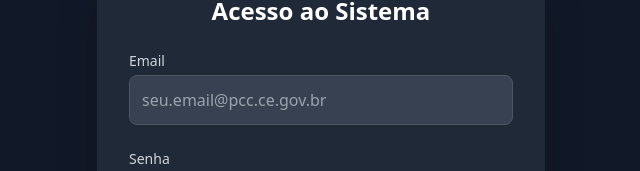
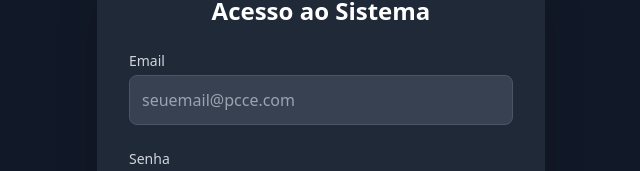
Before and after one commit to policiacivildto-arch/EGIDE, a React (Create React App) app: page / in a window 1280 px wide. Shown: the part 343-514 px from the top of the page, without its empty margins (319-959 px from the left). Built offline with nearby package versions, Linux system fonts and the light colour scheme; no server answers.

Commit message:
Atualizar placeholder de email para pcce.com

```diff
--- a/src/views/auth/LoginScreen.js
+++ b/src/views/auth/LoginScreen.js
@@ -39,7 +39,7 @@ import { LogIn } from 'lucide-react';
             <form onSubmit={handleLogin} className="space-y-6">
                 <div>
                     <label className="block text-sm font-medium text-gray-300 mb-1">Email</label>
-                    <input type="email" value={email} onChange={(e) => setEmail(e.target.value)} className="w-full p-3 bg-gray-700 text-white rounded-lg border border-gray-600 focus:ring-2 focus:ring-blue-500 focus:border-blue-500 transition" placeholder="seu.email@pcc.ce.gov.br" />
+                    <input type="email" value={email} onChange={(e) => setEmail(e.target.value)} className="w-full p-3 bg-gray-700 text-white rounded-lg border border-gray-600 focus:ring-2 focus:ring-blue-500 focus:border-blue-500 transition" placeholder="seuemail@pcce.com" />
                 </div>
                 <div>
                     <label className="block text-sm font-medium text-gray-300 mb-1">Senha</label>
--- a/src/views/auth/SignUpScreen.js
+++ b/src/views/auth/SignUpScreen.js
@@ -118,7 +118,7 @@ export const SignUpScreen = ({ showNotification, setAuthScreen }) => {
                 {/* --- FIM dos novos campos --- */}
 
                 <input type="tel" placeholder="Telefone" value={formData.telefone} onChange={e => handleChange('telefone', e.target.value)} maxLength="15" className="w-full p-3 bg-gray-700 text-white rounded-lg border border-gray-600" required />
-                <input type="email" placeholder="Email" value={formData.email} onChange={e => handleChange('email', e.target.value)} className="w-full p-3 bg-gray-700 text-white rounded-lg border border-gray-600" required />
+                <input type="email" placeholder="seuemail@pcce.com" value={formData.email} onChange={e => handleChange('email', e.target.value)} className="w-full p-3 bg-gray-700 text-white rounded-lg border border-gray-600" required />
                 <input type="password" placeholder="Senha (mínimo 6 caracteres)" value={formData.password} onChange={e => handleChange('password', e.target.value)} className="w-full p-3 bg-gray-700 text-white rounded-lg border border-gray-600" required />
                 <button type="submit" disabled={isLoading} className="w-full py-3 px-4 bg-green-600 hover:bg-green-700 text-white font-bold rounded-lg transition-colors flex items-center justify-center space-x-2 disabled:bg-gray-500">
                     {isLoading ? <LoadingSpinner /> : <><UserPlus size={20} /><span>Criar Conta</span></>}
```
